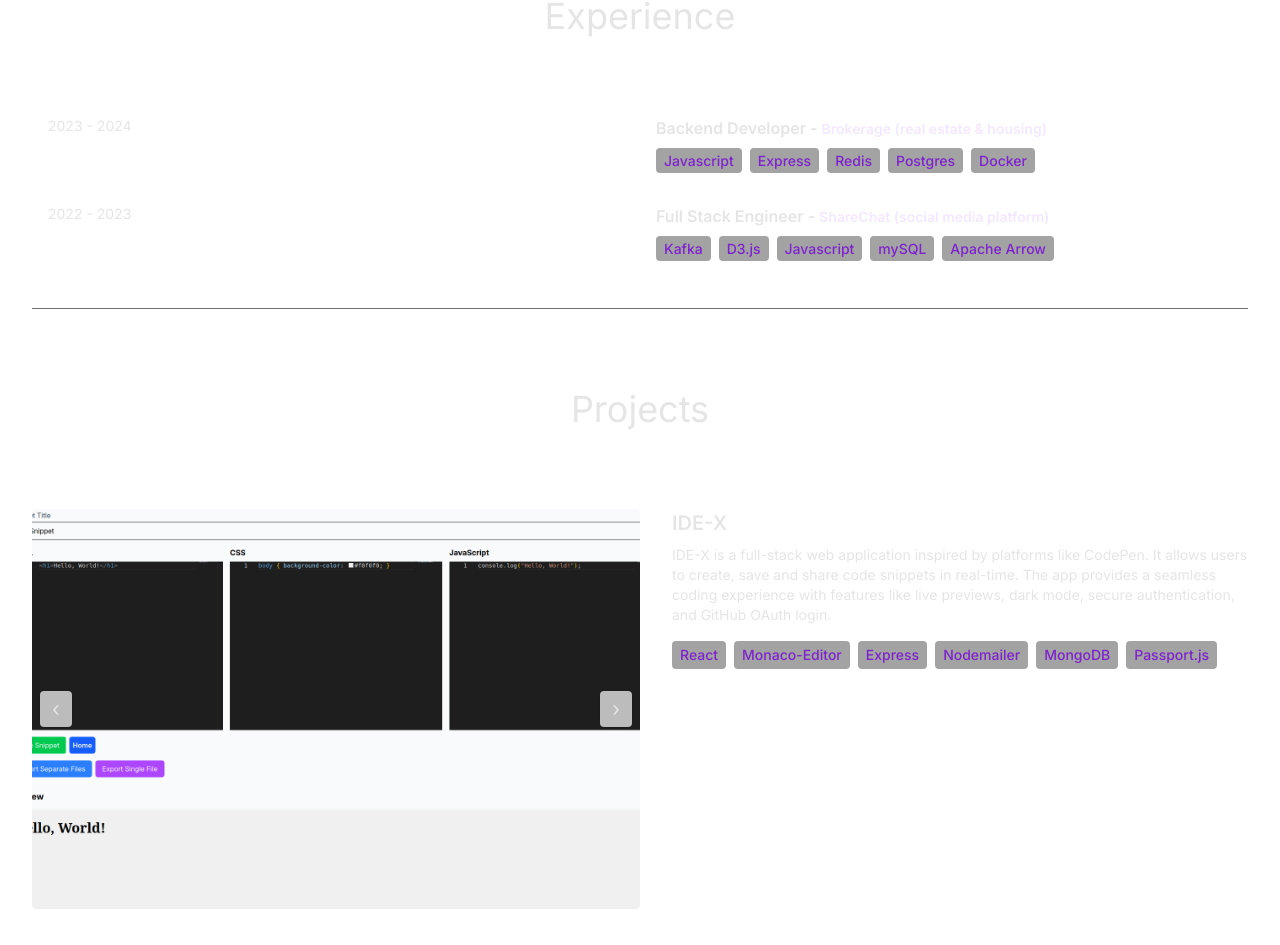
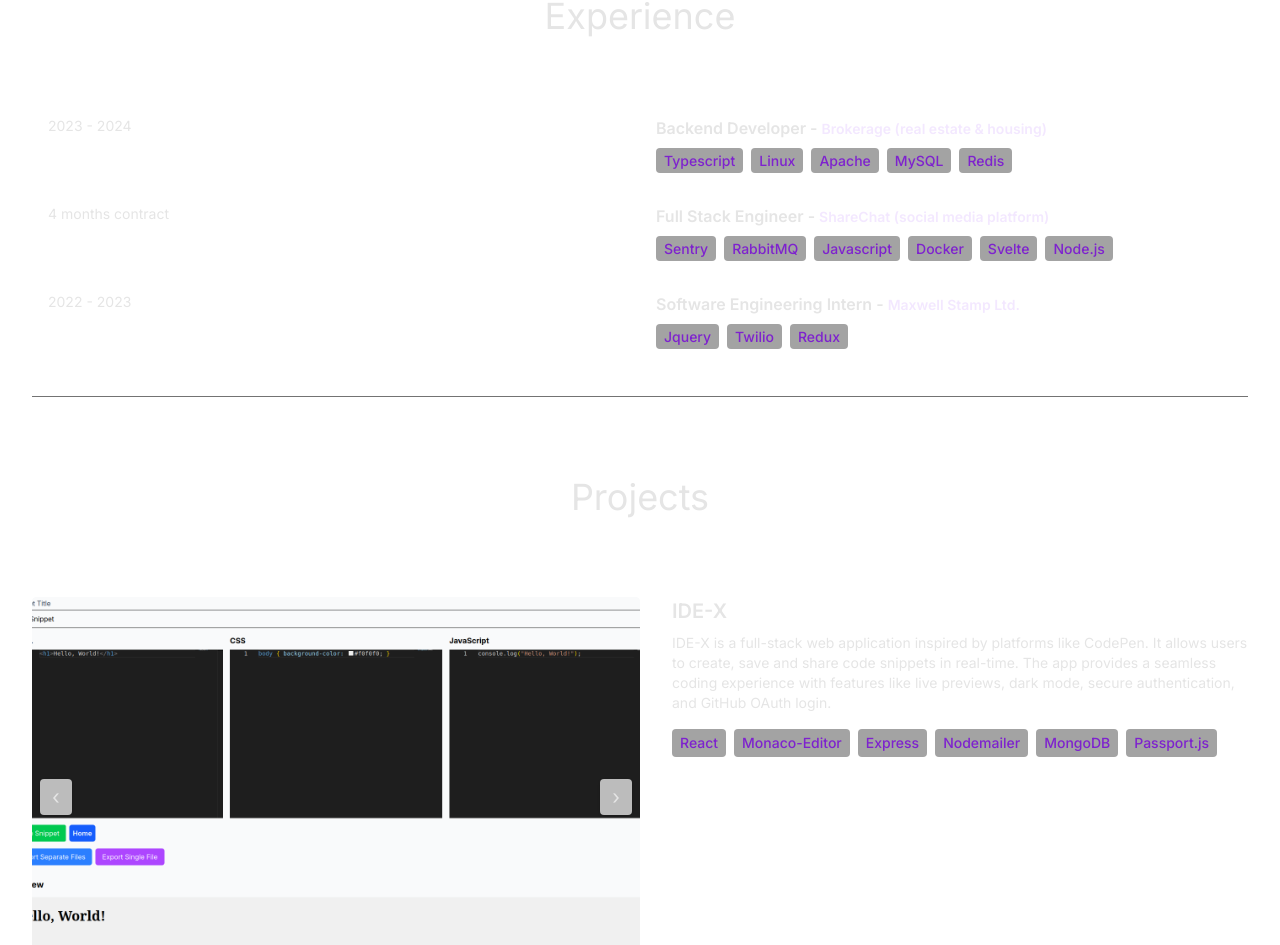
Before and after one commit to nowshad-islam-dev/portfolio-v1, a React (Vite) app: page / in a window 1280 px wide. Shown: the part 2267-3212 px from the top of the page. Built offline with nearby package versions, Linux system fonts and the light colour scheme.

Commit message:
update constants

```diff
--- a/src/constants/index.js
+++ b/src/constants/index.js
@@ -14,13 +14,26 @@ export const EXPERIENCES = [
     year: '2023 - 2024',
     role: ' Backend Developer',
     company: 'Brokerage (real estate & housing)',
-    technologies: ['Javascript', 'Express', 'Redis', 'Postgres', 'Docker'],
+    technologies: ['Typescript', 'Linux', 'Apache', 'MySQL', 'Redis'],
+  },
+  {
+    year: '4 months contract',
+    role: 'Full Stack Engineer',
+    company: 'ShareChat (social media platform)',
+    technologies: [
+      'Sentry',
+      'RabbitMQ',
+      'Javascript',
+      'Docker',
+      'Svelte',
+      'Node.js',
+    ],
   },
   {
     year: '2022 - 2023',
-    role: 'Full Stack Engineer',
-    company: 'ShareChat (social media platform)',
-    technologies: ['Kafka', 'D3.js', 'Javascript', 'mySQL', 'Apache Arrow'],
+    role: 'Software Engineering Intern',
+    company: 'Maxwell Stamp Ltd.',
+    technologies: ['Jquery', 'Twilio', 'Redux'],
   },
 ];
 
```
